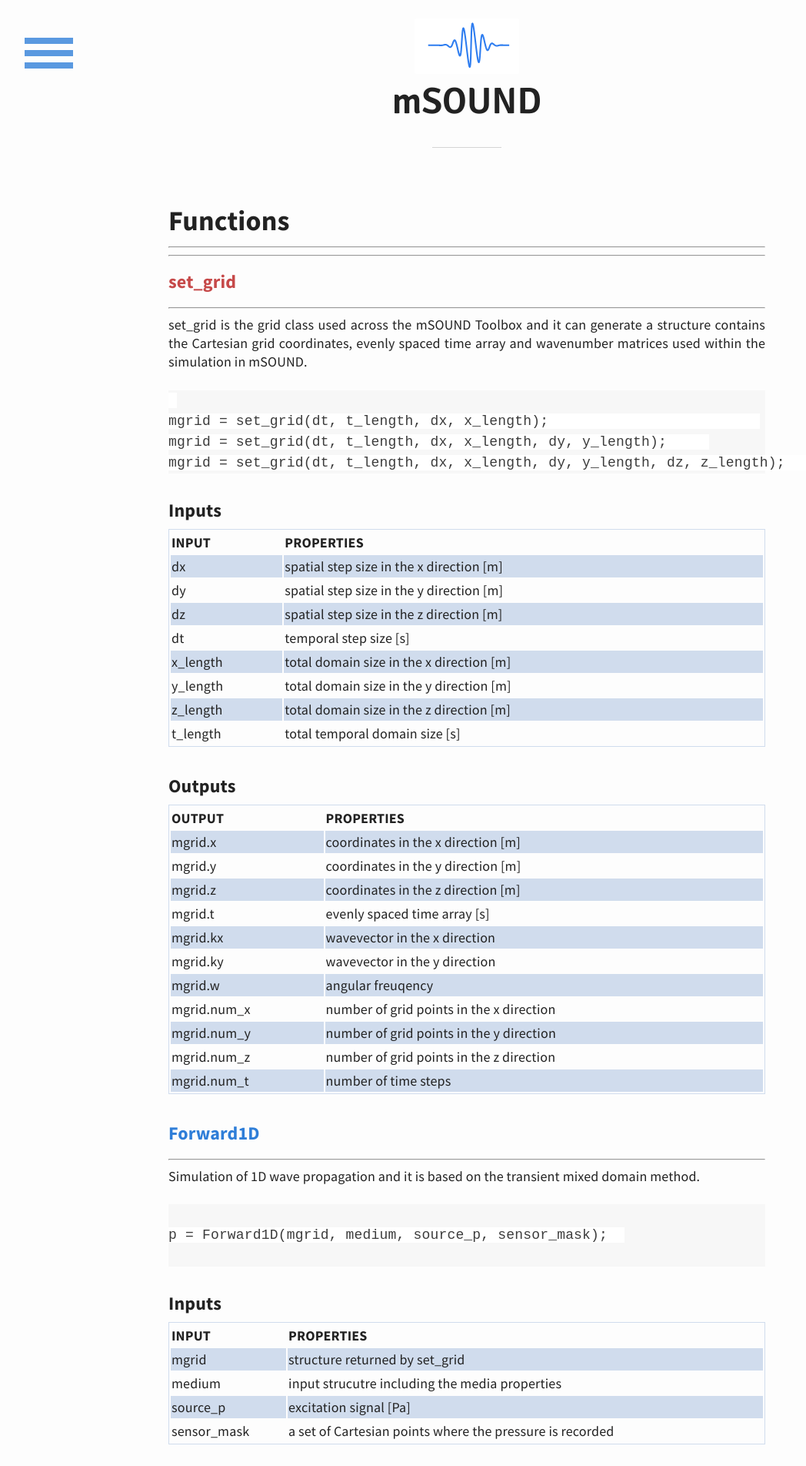
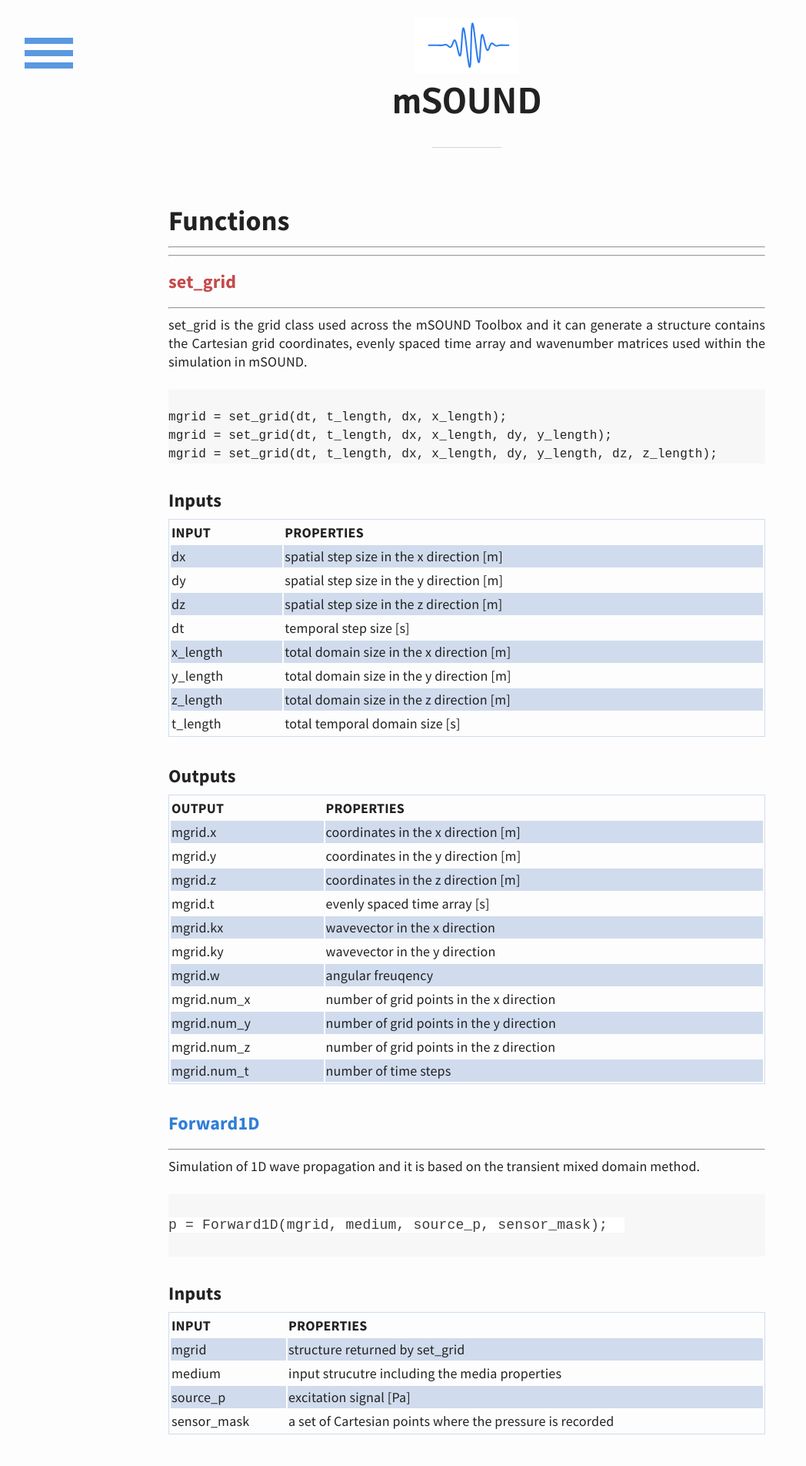
Before and after one commit to m-SOUND/mSOUND, a Jekyll site: the page built from function.html, in a window 1280 px wide. Shown: the top 1904 px of the page at 77% size, without its empty margins (33-1081 px from the left). Built offline with Jekyll 4.4.1, drawn with Linux system fonts in a browser that asks for light colours.

Commit message:
Update function.html

```diff
--- a/function.html
+++ b/function.html
@@ -14,11 +14,11 @@
 set_grid is the grid class used across the mSOUND Toolbox and it can generate a structure contains the Cartesian grid coordinates,
 evenly spaced time array and wavenumber matrices used within the simulation in mSOUND.
 
-<code> <pre>
+<pre class = "code">
 mgrid = set_grid(dt, t_length, dx, x_length);
 mgrid = set_grid(dt, t_length, dx, x_length, dy, y_length);
 mgrid = set_grid(dt, t_length, dx, x_length, dy, y_length, dz, z_length);
-</pre></code>
+</pre>
 </p>
 
 <h3>Inputs </h3>
```
